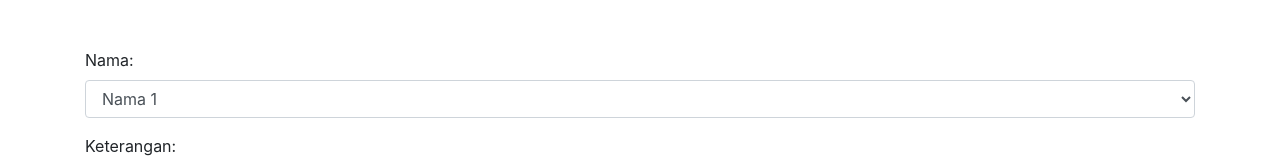
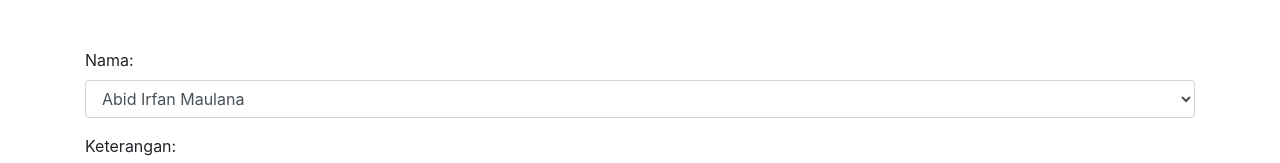
Before and after one commit to alfisyusuf/alfi, a plain HTML site: page presensi/index.html in a window 1280 px wide. Shown: the top 163 px of the page. Drawn offline with nearby package versions, Linux system fonts and the light colour scheme.

Commit message:
Update index.html

```diff
--- a/presensi/index.html
+++ b/presensi/index.html
@@ -16,9 +16,32 @@
     <div class="form-group">
       <label for="nama">Nama:</label>
       <select class="form-control" id="nama" name="Nama">
-        <option value="Nama 1">Nama 1</option>
-        <option value="Nama 2">Nama 2</option>
-        <option value="Nama 3">Nama 3</option>
+
+<option value="	Abid Irfan Maulana	">Abid Irfan Maulana	</option>
+<option value="Ammar Makarim Wardhana	">Ammar Makarim Wardhana	</option>
+<option value="	El Barca Jauhar Geraldian	">El Barca Jauhar Geraldian	</option>
+<option value="	Firdaus Ahnaf Hasbullah	">	Firdaus Ahnaf Hasbullah	</option>
+<option value="	Ganang Yuri Septyodin	">Ganang Yuri Septyodin	</option>
+<option value="	Haidar Mahdi Niejad	">Haidar Mahdi Niejad	</option>
+<option value="	Ilham Wicaksono	">Ilham Wicaksono	</option>
+<option value="	Kevin Almer Yasser Matsyura">	Kevin Almer Yasser Matsyura	</option>
+<option value="	M.Syauqyi Habibi	">M.Syauqyi Habibi	</option>
+<option value="	Maulana Azka Zaidaan">Maulana Azka Zaidaan	</option>
+<option value="	MUH. FARIZ DINNAH	">MUH. FARIZ DINNAH	</option>
+<option value="	Muhammad Akmal Rafi' Zam Zam	">Muhammad Akmal Rafi' Zam Zam	</option>
+<option value="	Muhammad Aziz Hidayat">	Muhammad Aziz Hidayat	</option>
+<option value="	Muhammad Diandra Saputra">	Muhammad Diandra Saputra	</option>
+<option value="	Muhammad Farrel Arzaqy">	Muhammad Farrel Arzaqy	</option>
+<option value="Muhammad Irfan Fatoni	">	Muhammad Irfan Fatoni	</option>
+<option value="	Mursyidan Jundi Fathurrahim">	Mursyidan Jundi Fathurrahim	</option>
+<option value="	Musthofa Irsal	">Musthofa Irsal	</option>
+<option value="Nabil Rajendra Hieksa	">Nabil Rajendra Hieksa	</option>
+<option value="	Naufal Aska Syahputra">Naufal Aska Syahputra	</option>
+<option value="	Rafi Rahmatullah	">Rafi Rahmatullah	</option>
+<option value="Rakeyan Brajamusti">	Rakeyan Brajamusti	</option>
+<option value="	Ravindra Keysa Hafizh">	Ravindra Keysa Hafizh	</option>
+<option value="	Reyhan Rinaldi Jamaludin">	Reyhan Rinaldi Jamaludin	</option>
+<option value="	Thufail Bima Putra Raditya">	Thufail Bima Putra Raditya	</option>
         <!-- Tambahkan opsi sesuai kebutuhan -->
       </select>
     </div>
```
